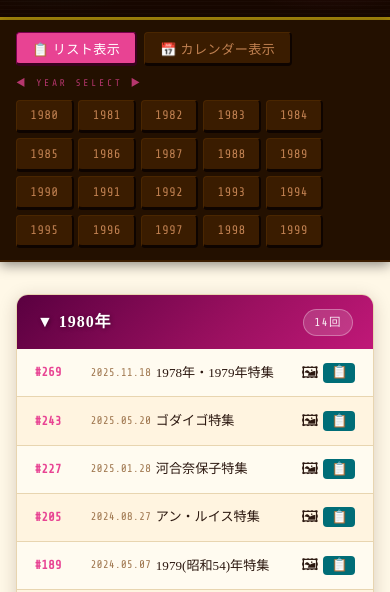
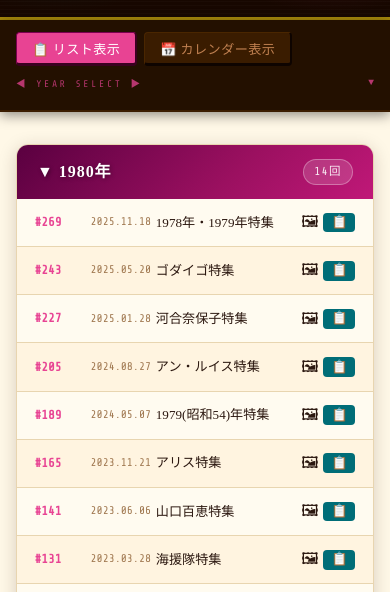
Before and after one commit to bokugen-nowyoung/mp8090-hitlist, a website: page setuplits.html in a window 390 px wide. Shown: the part 215-807 px from the top of the page. Drawn offline with nearby package versions, Linux system fonts and the light colour scheme.

Commit message:
Make YEAR SELECT collapsible accordion on mobile

```diff
--- a/setuplits.html
+++ b/setuplits.html
@@ -93,6 +93,40 @@
         grid-template-columns: repeat(10, auto);
         justify-content: center;
       }
+    }
+
+    /* ── YEAR SELECT アコーディオン ──
+       PC: 年ボタンは常に表示。見出しはボタン化するが矢印は隠し、
+           クリックしても表示は変わらない（cursor も通常のまま）。
+       スマホ(≤600px): 見出しタップで年ボタンを開閉。初期は閉じる。 */
+    .sul-nav .nav-label.year-accordion-toggle {
+      /* button 要素の既定見た目をリセットし、nav-label の文字スタイルは活かす */
+      width: 100%;
+      background: none;
+      border: none;
+      padding: 0;
+      text-align: left;
+      cursor: default;
+    }
+    .year-accordion-arrow {
+      display: none;                /* PCでは非表示 */
+      margin-left: 0.6em;
+      letter-spacing: 0;
+      flex-shrink: 0;
+    }
+    .year-accordion-arrow::before { content: "\25BC"; }   /* ▼ 閉じている */
+    #listNav:not(.year-collapsed) .year-accordion-arrow::before { content: "\25B2"; } /* ▲ 開いている */
+
+    @media (max-width: 600px) {
+      .sul-nav .nav-label.year-accordion-toggle {
+        display: flex;
+        align-items: center;
+        justify-content: space-between;
+        cursor: pointer;            /* タップ可能 */
+      }
+      .year-accordion-arrow { display: inline-block; }
+      /* 閉じている間は年ボタンを隠す（id+class でグリッド/フレックス指定より優先） */
+      #listNav.year-collapsed .year-buttons { display: none; }
     }
 
     /* ── Main content ── */
@@ -709,8 +743,12 @@
         <button class="sul-tab-btn active" data-tab="list" role="tab" aria-selected="true">📋 リスト表示</button>
         <button class="sul-tab-btn" data-tab="calendar" role="tab" aria-selected="false">📅 カレンダー表示</button>
       </div>
-      <div id="listNav">
-        <span class="nav-label" aria-hidden="true">◀ YEAR SELECT ▶</span>
+      <div id="listNav" class="year-collapsed">
+        <button type="button" class="nav-label year-accordion-toggle" id="yearAccordionToggle"
+                aria-expanded="false" aria-controls="yearButtons">
+          <span class="nav-label-text">◀ YEAR SELECT ▶</span>
+          <span class="year-accordion-arrow" aria-hidden="true"></span>
+        </button>
         <div class="year-buttons" id="yearButtons" role="group" aria-label="年別ボタン"></div>
       </div>
     </div>
@@ -765,6 +803,17 @@
     const calArea     = document.getElementById('calArea');
     const listNav     = document.getElementById('listNav');
     const backToTop   = document.getElementById('backToTop');
+    const yearToggle  = document.getElementById('yearAccordionToggle');
+    const mqMobile    = window.matchMedia('(max-width: 600px)');
+
+    // ── YEAR SELECT アコーディオン開閉（スマホのみ意味を持つ） ──
+    function setYearOpen(open) {
+      listNav.classList.toggle('year-collapsed', !open);
+      yearToggle.setAttribute('aria-expanded', String(open));
+    }
+    yearToggle.addEventListener('click', () => {
+      setYearOpen(listNav.classList.contains('year-collapsed'));
+    });
 
     // ── group by puy_year for list view ──
     const byYear = new Map();
@@ -786,6 +835,9 @@
       btn.textContent = String(y);
       btn.addEventListener('click', e => {
         e.preventDefault();
+        // スマホでは年を選んだらアコーディオンを閉じてリストを見やすくする。
+        // 高さ計測の前に閉じることで、縮んだナビ帯に合わせて正しい位置へスクロールする。
+        if (mqMobile.matches) setYearOpen(false);
         const section = document.getElementById(`year-${y}`);
         if (!section) return;
         const navHeight = document.querySelector('.sul-nav')?.offsetHeight ?? 0;
```
